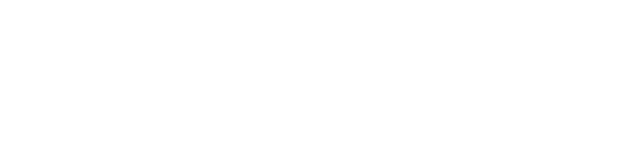
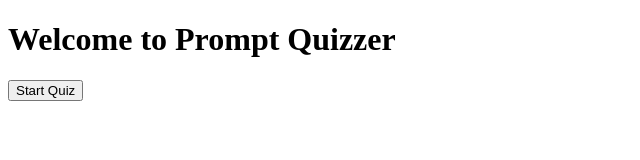
Before and after one commit to akabhay2008-star/Lab-Assignment-KRMU-Web-Dev-1, a plain HTML site: page Lab 4/index.html in a window 1280 px wide. Shown: the whole page, without its empty margins (0-640 px from the left). Drawn offline with Linux system fonts and the light colour scheme.

Commit message:
Enhance index.html with welcome message and button
Added a welcome message and a start button to the quiz.

```diff
--- a/Lab 4/index.html
+++ b/Lab 4/index.html
@@ -6,6 +6,8 @@
     <title>Prompt Quizzer</title>
 </head>
 <body>
+    <h1>Welcome to Prompt Quizzer</h1>
+    <button onclick="runQuiz()">Start Quiz</button>
     <script src="quiz.js"></script>
 </body>
 </html>
```
